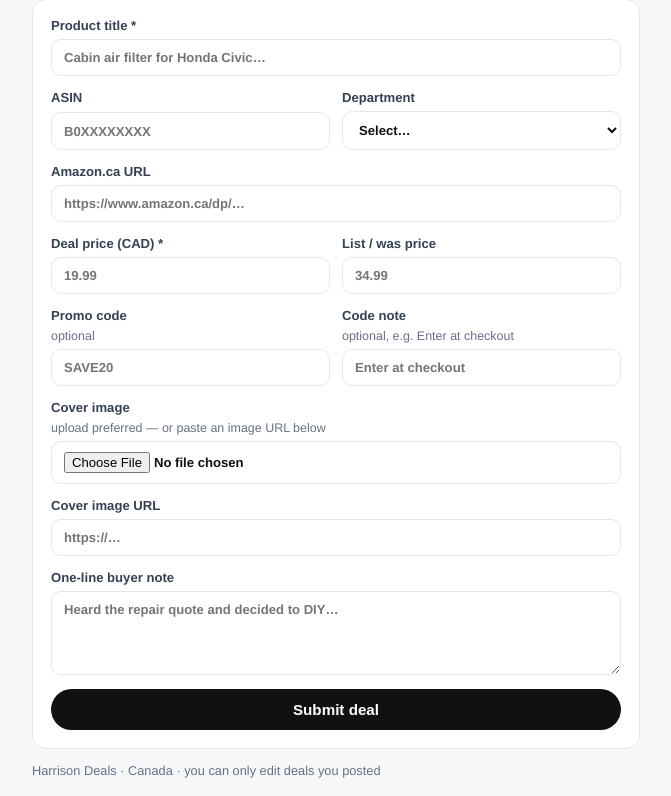
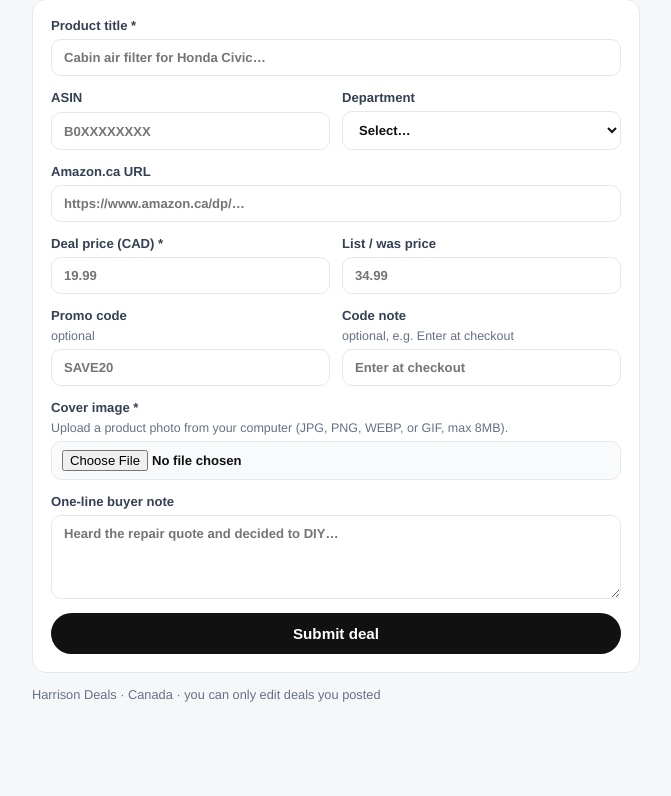
Before and after one commit to jameshuvip-rgb/harrison-deals-submit, a Flask app: page /post in a window 1280 px wide. Shown: the part 141-937 px from the top of the page, without its empty margins (304-975 px from the left). After the commit the page ends 843 px from the top, so only its background shows below. Run offline with Flask 3, Linux system fonts and the light colour scheme; the visitor is signed in with stand-in values (Sample User, id 1).

Commit message:
Require a seller-uploaded cover file instead of a cover URL.
Post, edit, and seed-edit forms no longer accept a pasted cover URL. New covers are stored under uploads/ and existing cover paths still display when a file is not replaced.

Co-authored-by: jameshuvip-rgb <jameshuvip-rgb@users.noreply.github.com>

```diff
--- a/app.py
+++ b/app.py
@@ -622,7 +622,6 @@ def parse_deal_fields(src) -> dict:
     buyer_note = (src.get("buyer_note") or "").strip() or None
     if buyer_note and len(buyer_note) > 500:
         raise ValueError("Buyer note is too long")
-    cover_url = (src.get("cover_url") or "").strip() or None
     promo_code = normalize_promo_code(src.get("promo_code") or "")
     code_note = normalize_code_note(src.get("code_note") or "")
 
@@ -634,27 +633,84 @@ def parse_deal_fields(src) -> dict:
         "list_price": list_price,
         "department": department or None,
         "buyer_note": buyer_note,
-        "cover_url": cover_url,
         "promo_code": promo_code,
         "code_note": code_note,
     }
 
 
-def save_cover(user_id: int):
+def public_cover_url(cover_path: str | None) -> str | None:
+    """URL the app already uses for a file stored under uploads/."""
+    if not cover_path:
+        return None
+    rel = f"/uploads/{str(cover_path).lstrip('/')}"
+    if PUBLIC_BASE:
+        return f"{PUBLIC_BASE}{rel}"
+    return rel
+
+
+def deal_cover_src(deal) -> str:
+    """Preview src for an existing deal. Keeps legacy cover_url and /static/deals paths."""
+    url = str(_deal_value(deal, "cover_url") or "").strip()
+    if url:
+        return url
+    path = str(_deal_value(deal, "cover_path") or "").strip()
+    if path:
+        return f"/uploads/{path.lstrip('/')}"
+    return ""
+
+
+def _sniff_image_ext(blob: bytes) -> str:
+    if blob.startswith(b"\xff\xd8\xff"):
+        return ".jpg"
+    if blob.startswith(b"\x89PNG\r\n\x1a\n"):
+        return ".png"
+    if blob.startswith((b"GIF87a", b"GIF89a")):
+        return ".gif"
+    if len(blob) >= 12 and blob.startswith(b"RIFF") and blob[8:12] == b"WEBP":
+        return ".webp"
+    raise ValueError("Cover image must be a JPG, PNG, WEBP, or GIF")
+
+
+def read_cover_upload():
+    """Return (bytes, ext) for the cover file field, or None when no file was chosen."""
     f = request.files.get("cover")
-    if not f or not f.filename:
+    if not f or not (f.filename or "").strip():
         return None
+    ctype = (f.mimetype or "").split(";")[0].strip().lower()
+    if ctype and ctype not in {"application/octet-stream", "binary/octet-stream"} and not ctype.startswith("image/"):
+        raise ValueError("Cover image must be an image file")
     blob = f.read()
+    if not blob:
+        raise ValueError("Cover image file is empty")
     if len(blob) > 8_000_000:
         raise ValueError("Cover image too large (max 8MB)")
-    ext = Path(f.filename).suffix.lower() or ".jpg"
-    if ext not in COVER_EXTS:
-        ext = ".jpg"
+    return blob, _sniff_image_ext(blob)
+
+
+def save_cover(user_id: int):
+    parsed = read_cover_upload()
+    if parsed is None:
+        return None
+    blob, ext = parsed
     folder = UPLOADS / str(user_id)
     folder.mkdir(parents=True, exist_ok=True)
     name = f"{int(time.time())}_{secrets.token_hex(4)}{ext}"
     (folder / name).write_bytes(blob)
     return f"{user_id}/{name}"
+
+
+def save_seed_cover(seed_id: str) -> str | None:
+    """Store a replacement seed cover and return the path written into the seed override."""
+    parsed = read_cover_upload()
+    if parsed is None:
+        return None
+    blob, ext = parsed
+    safe = re.sub(r"[^A-Za-z0-9_-]", "", seed_id)[:40] or "seed"
+    folder = UPLOADS / "seed" / safe
+    folder.mkdir(parents=True, exist_ok=True)
+    name = f"{int(time.time())}_{secrets.token_hex(4)}{ext}"
+    (folder / name).write_bytes(blob)
+    return f"/uploads/seed/{safe}/{name}"
 
 
 def _deal_value(deal: sqlite3.Row | dict, key: str, default=None):
@@ -873,13 +929,13 @@ def post_deal():
         try:
             fields = parse_deal_fields(request.form)
             cover_path = save_cover(current_user_id())
+            if not cover_path:
+                raise ValueError("Cover image is required")
         except ValueError as exc:
             error = str(exc)
         else:
             now = utc_now()
-            cover_url = fields["cover_url"]
-            if cover_path and PUBLIC_BASE:
-                cover_url = f"{PUBLIC_BASE}/uploads/{cover_path}"
+            cover_url = public_cover_url(cover_path)
             db = get_db()
             cur = db.execute(
                 """
@@ -956,13 +1012,16 @@ def edit_deal(deal_id: int):
     if request.method == "POST":
         try:
             fields = parse_deal_fields(request.form)
-            cover_path = save_cover(current_user_id()) or deal["cover_path"]
+            uploaded = save_cover(current_user_id())
+            if uploaded:
+                cover_path = uploaded
+                cover_url = public_cover_url(cover_path)
+            else:
+                cover_path = deal["cover_path"]
+                cover_url = deal["cover_url"]
         except ValueError as exc:
             error = str(exc)
         else:
-            cover_url = fields["cover_url"] if fields["cover_url"] is not None else deal["cover_url"]
-            if request.files.get("cover") and request.files.get("cover").filename and PUBLIC_BASE:
-                cover_url = f"{PUBLIC_BASE}/uploads/{cover_path}"
             now = utc_now()
             db = get_db()
             # Never change owner_email — even when an admin edits someone else's deal.
@@ -1001,6 +1060,7 @@ def edit_deal(deal_id: int):
         "edit.html",
         error=error,
         deal=deal,
+        cover_src=deal_cover_src(deal),
         departments=DEPTS,
         editing_as_admin=is_admin() and deal["owner_email"] != current_email(),
     )
@@ -1062,9 +1122,11 @@ def edit_seed_deal(seed_id: str):
                 was = parse_price(request.form.get("list_price"), "List price")
                 promo_code = normalize_promo_code(request.form.get("promo_code") or "")
                 code_note = normalize_code_note(request.form.get("code_note") or "")
+                uploaded_image = save_seed_cover(seed_id)
             except ValueError as exc:
                 error = str(exc)
             else:
+                image = uploaded_image or current.get("image")
                 patch = {
                     "title": title[:200],
                     "line": (request.form.get("line") or "").strip(),
@@ -1074,7 +1136,7 @@ def edit_seed_deal(seed_id: str):
                     "was": was if was is not None else current.get("was"),
                     "href": (request.form.get("amazon_url") or current.get("href") or "").strip(),
                     "category": (request.form.get("category") or current.get("category") or "").strip().lower(),
-                    "image": (request.form.get("cover_url") or current.get("image") or "").strip() or current.get("image"),
+                    "image": image,
                     "asOf": (request.form.get("as_of") or current.get("asOf") or "").strip(),
                     "promo_code": promo_code or "",
                     "code_note": code_note or "",
@@ -1225,13 +1287,11 @@ def api_submit():
         return jsonify(error="Expected form data or JSON"), 400
     try:
         fields = parse_deal_fields(src)
-        cover_path = save_cover(current_user_id()) if not request.is_json else None
+        cover_path = None if request.is_json else save_cover(current_user_id())
     except ValueError as exc:
         return jsonify(error=str(exc)), 400
     now = utc_now()
-    cover_url = fields["cover_url"]
-    if cover_path and PUBLIC_BASE:
-        cover_url = f"{PUBLIC_BASE}/uploads/{cover_path}"
+    cover_url = public_cover_url(cover_path)
     db = get_db()
     cur = db.execute(
         """
--- a/templates/base.html
+++ b/templates/base.html
@@ -22,6 +22,8 @@
   form.card { display:grid; gap:14px; }
   label { display:grid; gap:6px; font-size:0.82rem; font-weight:600; color:#344054; }
   input, select, textarea { font:inherit; padding:10px 12px; border:1px solid var(--line); border-radius:10px; background:#fff; color:var(--ink); }
+  input[type="file"] { padding:8px 10px; background:#f8fafc; }
+  .cover-preview { width:120px; height:120px; object-fit:cover; border-radius:10px; border:1px solid var(--line); background:#f2f4f7; display:block; }
   textarea { min-height:84px; resize:vertical; }
   .row { display:grid; grid-template-columns:1fr 1fr; gap:12px; }
   @media (max-width:520px){ .row { grid-template-columns:1fr; } }
--- a/templates/post.html
+++ b/templates/post.html
@@ -38,11 +38,9 @@
         <input name="code_note" maxlength="120" placeholder="Enter at checkout" />
       </label>
     </div>
-    <label>Cover image <span class="hint">upload preferred — or paste an image URL below</span>
-      <input name="cover" type="file" accept="image/*" />
-    </label>
-    <label>Cover image URL
-      <input name="cover_url" type="url" placeholder="https://…" />
+    <label>Cover image *
+      <span class="hint">Upload a product photo from your computer (JPG, PNG, WEBP, or GIF, max 8MB).</span>
+      <input name="cover" type="file" accept="image/*" required />
     </label>
     <label>One-line buyer note
       <textarea name="buyer_note" maxlength="500" placeholder="Heard the repair quote and decided to DIY…"></textarea>
```
Also changed, not shown: templates/edit.html (+7 -4 lines), templates/edit_seed.html (+9 -3 lines).
